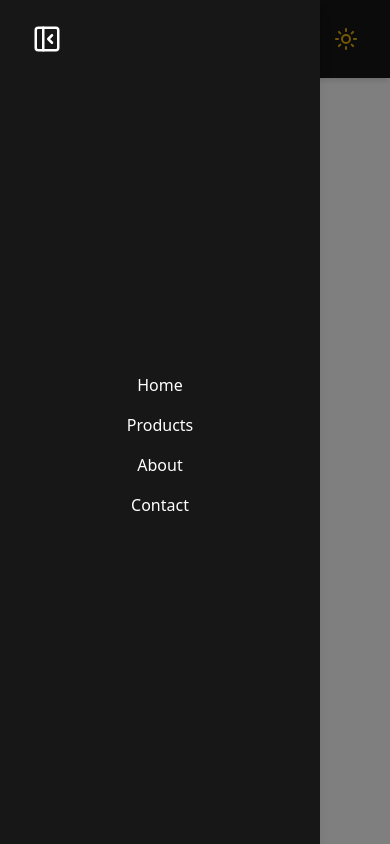
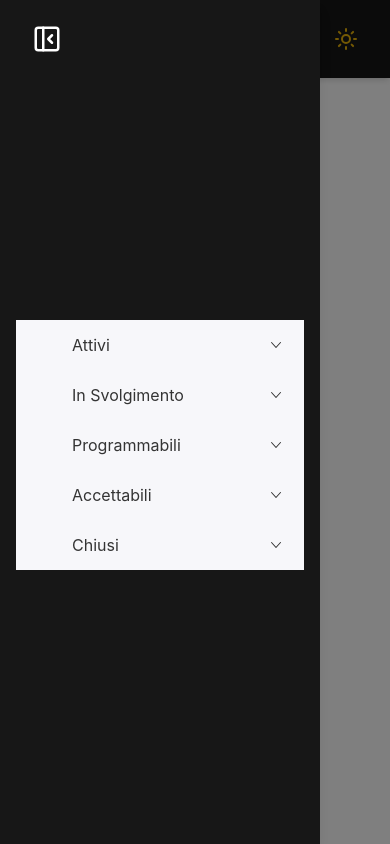
Before and after one commit to AleRoncato/Unitn-IS-TnFix, a React (Vite) app in the folder frontend/: page / in a window 390 px wide. Both pictures are taken after a click on the button 47 px from the left and 39 px from the top of the page. Built offline with nearby package versions, Linux system fonts and the light colour scheme.

Commit message:
Added Hamburger tree menu to sidebar

```diff
--- a/frontend/package.json
+++ b/frontend/package.json
@@ -13,11 +13,13 @@
     "@tabler/icons-react": "^3.22.0",
     "icons-react": "^3.7.1",
     "lucide-react": "^0.459.0",
+    "primereact": "^10.8.4",
     "react": "^18.3.1",
     "react-burger-menu": "^3.0.9",
     "react-dom": "^18.3.1",
     "react-router-dom": "^6.28.0",
-    "react-transition-group": "^4.4.5"
+    "react-transition-group": "^4.4.5",
+    "rsuite": "^5.74.2"
   },
   "devDependencies": {
     "@eslint/js": "^9.13.0",
--- a/frontend/src/components/sidebar.jsx
+++ b/frontend/src/components/sidebar.jsx
@@ -1,11 +1,32 @@
-import React from 'react';
+import React, { useEffect, useState } from 'react';
 import { CSSTransition } from "react-transition-group";
 import { useNavigate } from 'react-router-dom';
 import { SidebarClose } from 'lucide-react';
+import { Sidenav, Nav } from 'rsuite';
 import "./header.css";
+
 
 const Sidebar = ({ showSidebar, toggleSidebar, theme }) => {
     const navigate = useNavigate();
+
+
+
+    const stati = [
+        { title: "Attivi" },
+        { title: "In Svolgimento" },
+        { title: "Programmabili" },
+        { title: "Accettabili" },
+        { title: "Chiusi" }
+    ];
+
+    const tipi = [
+        { title: "Incidenti" },
+        { title: "Richieste di Servizio" },
+        { title: "Problemi" },
+        { title: "Cambiamenti" },
+        { title: "Conoscenza" }
+    ];
+
     return (
         <>
             <CSSTransition
@@ -14,22 +35,36 @@ const Sidebar = ({ showSidebar, toggleSidebar, theme }) => {
                 classNames="fade"
                 unmountOnExit
             >
-                <div className={`fixed inset-0 bg-black bg-opacity-50 z-40 ${!showSidebar ? 'min-w-0' : ''}`} onClick={toggleSidebar}>
-                    <div className={`${theme === 'dark' ? 'bg-neutral-900' : 'bg-white'} fixed left-0 top-0 h-full w-80 shadow-lg z-50 p-4 flex flex-col`}>
-                        <button className={`${theme === 'dark' ? 'hover:bg-neutral-700' : 'hover:bg-neutral-300'} ml-2 p-2 rounded-full self-start`}>
+                <div className={`fixed pl-80 inset-0 bg-black bg-opacity-50 z-40 ${!showSidebar ? 'min-w-0' : ''}`} >
+
+                    <div className={`${theme === 'dark' ? 'bg-neutral-900' : 'bg-white'}
+                        fixed left-0 top-0 h-full w-80 shadow-lg z-35 p-4 flex flex-col
+                        overflow-y-auto scroll-m-0`}>
+
+
+                        <button onClick={toggleSidebar} className={`${theme === 'dark' ? 'hover:bg-neutral-700' : 'hover:bg-neutral-300'} ml-2 p-2 rounded-full self-start`}>
                             <SidebarClose className={`${theme === 'dark' ? 'text-white' : 'text-black'}`} size={30} />
                         </button>
+
                         <div className="flex-grow flex flex-col justify-center items-center">
-                            <ul className="space-y-4 flex flex-col items-center">
-                                <li className="cursor-pointer" onClick={() => navigate('/home')}>Home</li>
-                                <li className="cursor-pointer" onClick={() => navigate('/products')}>Products</li>
-                                <li className="cursor-pointer" onClick={() => navigate('/about')}>About</li>
-                                <li className="cursor-pointer" onClick={() => navigate('/contact')}>Contact</li>
-                            </ul>
+                            <Sidenav>
+                                <Sidenav.Body>
+                                    <Nav>
+                                        {stati.map((item, index) => (
+                                            <Nav.Menu eventKey={index} title={item.title} >
+
+                                                {tipi.map((item, index) => (
+                                                    <Nav.Item eventKey={`3-${index}`}>{item.title}</Nav.Item>), [tipi])}
+
+                                            </Nav.Menu>), [stati])}
+
+                                    </Nav>
+                                </Sidenav.Body>
+                            </Sidenav>
                         </div>
                     </div>
                 </div>
-            </CSSTransition>
+            </CSSTransition >
         </>
     );
 };
--- a/frontend/src/index.css
+++ b/frontend/src/index.css
@@ -1,3 +1,27 @@
+@import "rsuite/dist/rsuite.css";
+
 @tailwind base;
 @tailwind components;
 @tailwind utilities;
+
+
+/* width */
+::-webkit-scrollbar {
+  width: 10px;
+}
+
+/* Track */
+::-webkit-scrollbar-track {
+  background: transparent;
+}
+
+/* Handle */
+::-webkit-scrollbar-thumb {
+  background: #cf4949;
+  border-radius: 5px;
+}
+
+/* Handle on hover */
+::-webkit-scrollbar-thumb:hover {
+  background: #aa3030;
+}
```
Also changed, not shown: 1 other file (tests, documents, lock files or other folders).
